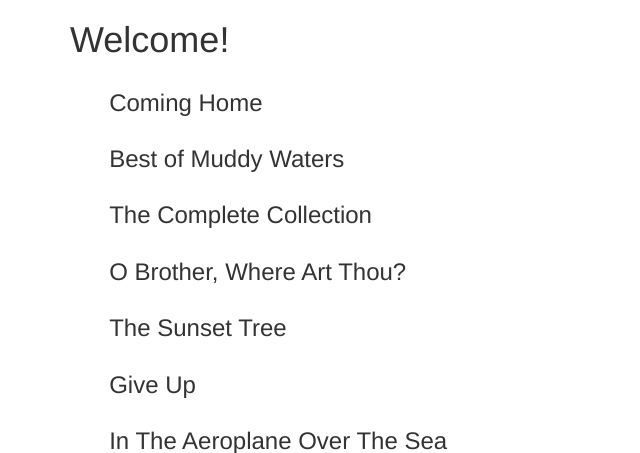
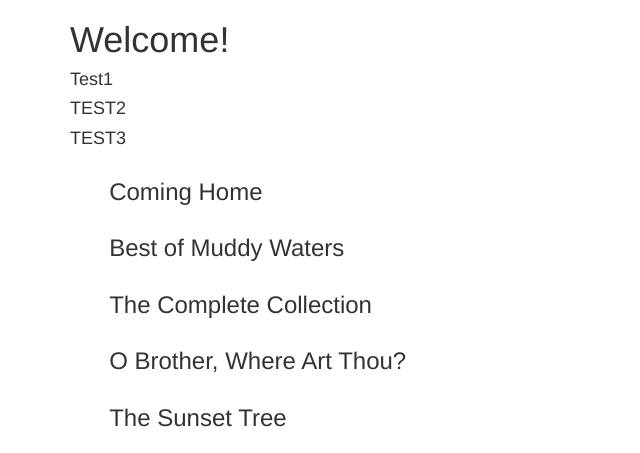
Before and after one commit to lichtec/FSND-Project3, a Flask app: page / in a window 1280 px wide. Shown: the top 453 px of the page, without its empty margins (0-640 px from the left). Run offline with Flask 2, Linux system fonts and the light colour scheme; data comes from the database, SQL or seed files in the repository; some libraries are stand-ins or nearby versions.

Commit message:
welcome.html

```diff
--- a/item_catalog/app/templates/records/welcome.html
+++ b/item_catalog/app/templates/records/welcome.html
@@ -10,6 +10,9 @@
 <body>
     <div class="container">
         <h1>Welcome!</h1>
+		<div class="span4"><h4>Test1</h4></div>
+		<div class="span4"><h4>TEST2</h4></div>
+		<div class="span4"><h4>TEST3</h4></div>
     </div>
     {% for record in records %}
     <div class="row">
```
